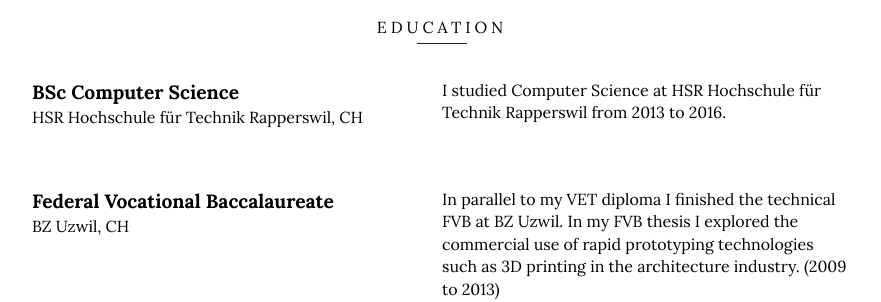
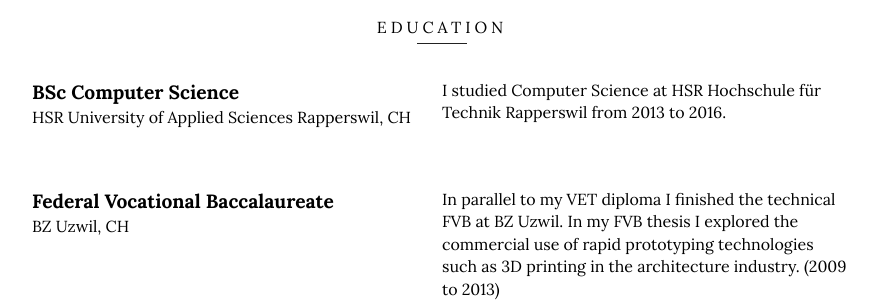
Before and after one commit to manuelroth/manuelroth.github.io, a Jekyll site: the page built from index.html, in a window 1280 px wide. Shown: the part 952-1254 px from the top of the page, without its empty margins (198-1079 px from the left). Built offline with Jekyll 4.4.1, drawn with Linux system fonts in a browser that asks for light colours.

Commit message:
Update translation of school name

```diff
--- a/_data/education.yml
+++ b/_data/education.yml
@@ -1,5 +1,5 @@
 -   qualification: BSc Computer Science
-    school: HSR Hochschule für Technik Rapperswil, CH
+    school: HSR University of Applied Sciences Rapperswil, CH
     description: I studied Computer Science at HSR Hochschule für Technik Rapperswil from 2013 to 2016.
 
 -   qualification: Federal Vocational Baccalaureate
```
